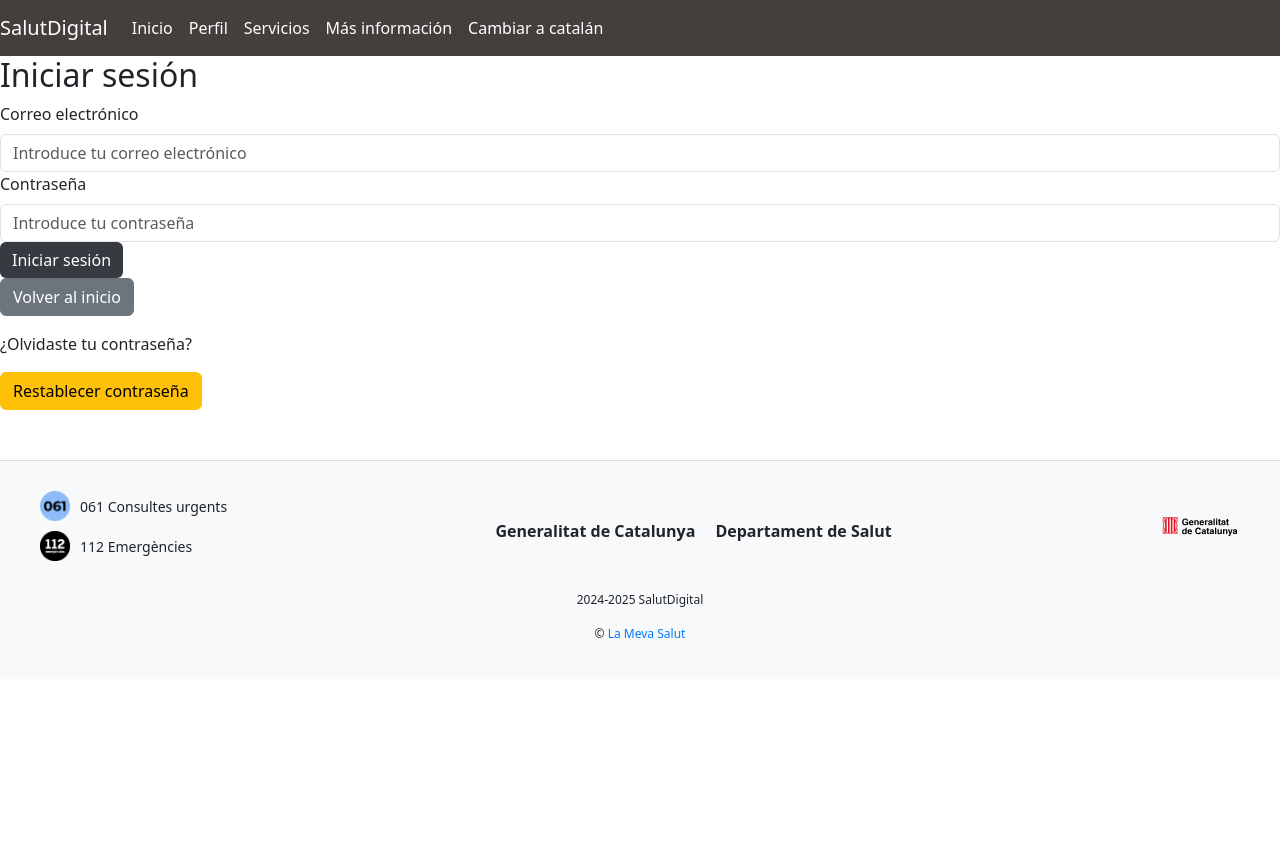
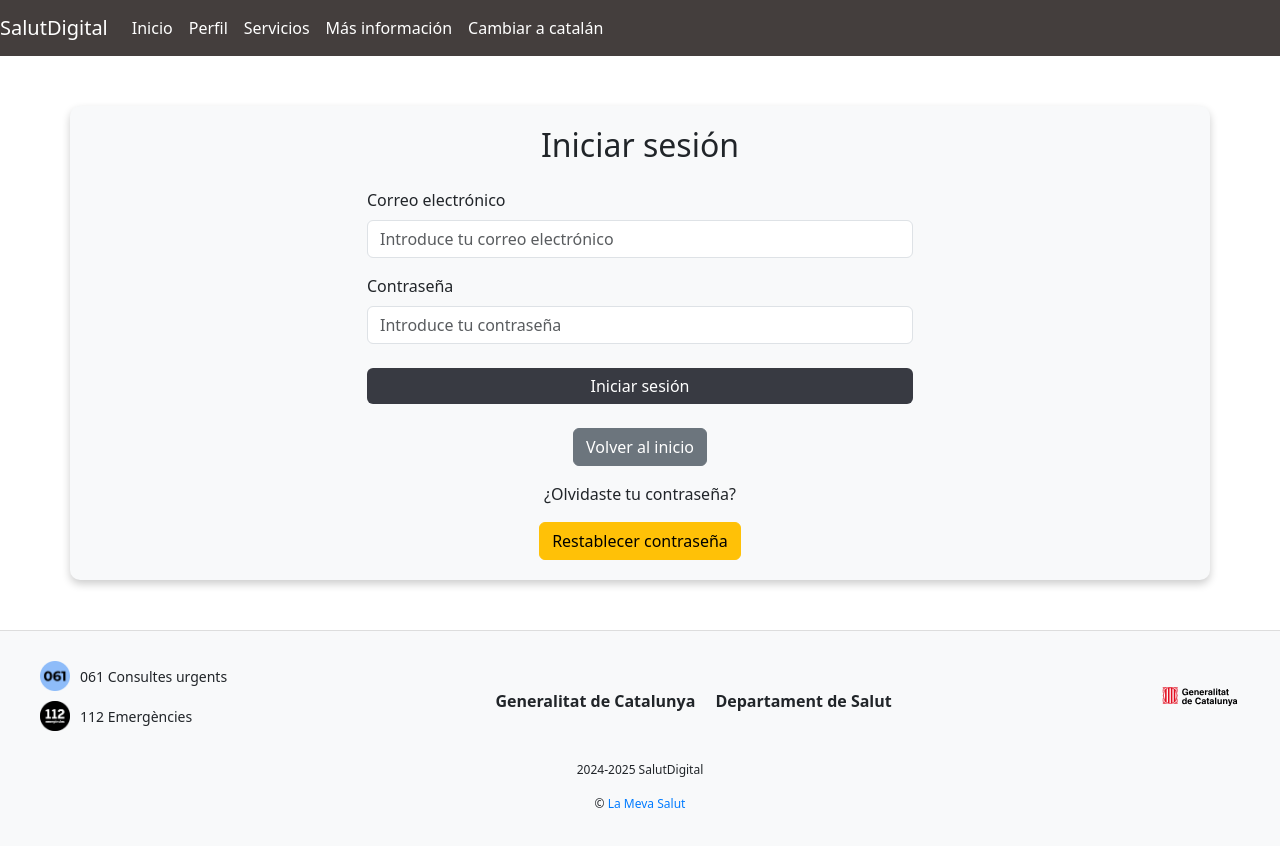
Before and after one commit to Okiuran/salut-digital, a React (Create React App) app: page /login in a window 1280 px wide. Shown: the top 846 px of the page. Before the commit the page ends 800 px from the top, so only its background shows below. Built offline with nearby package versions, Linux system fonts and the light colour scheme; no server answers.

Commit message:
css + button
Añadido css en componentes, estilo de botones y formularios ajustado, ajustes varios

```diff
--- a/package.json
+++ b/package.json
@@ -1,5 +1,5 @@
 {
-  "homepage": "https://okiuran.github.io/salut-digital",
+  "homepage": "https://okiuran.github.io",
   "name": "salut-digital",
   "version": "0.1.0",
   "private": true,
--- a/src/componentes/cita-previa/modificar-cita.tsx
+++ b/src/componentes/cita-previa/modificar-cita.tsx
@@ -1,11 +1,12 @@
 import React, { useState, useEffect } from 'react';
 import { useNavigate, useLocation } from 'react-router-dom';
-import { Form, Button, Alert } from 'react-bootstrap';
+import { Form, Button } from 'react-bootstrap';
 import { useLanguage } from '../../idioma/preferencia-idioma.tsx';
 import { db, auth } from '../../firebase-config.ts';
 import { doc, updateDoc, deleteField } from 'firebase/firestore';
 
 import Swal from 'sweetalert2';
+import '../../utils/button.css';
 
 interface Appointment {
   profesional: string;
@@ -25,7 +26,6 @@
 
   const [appointment, setAppointment] = useState<Appointment | null>(null);
   const [error, setError] = useState('');
-  const [success, setSuccess] = useState(false);
 
   const profesionales = [
     language === 'es' ? 'Médico de cabecera' : 'Metge de capçalera',
@@ -242,7 +242,7 @@
           />
         </Form.Group>
 
-        <Button variant="primary" type="submit">
+        <Button variant="primary" type="submit" className="custom-submit-button">
           {language === 'es' ? 'Modificar cita' : 'Modificar cita'}
         </Button>
         <Button
--- a/src/componentes/cita-previa/pedir-cita.tsx
+++ b/src/componentes/cita-previa/pedir-cita.tsx
@@ -1,11 +1,13 @@
 import React, { useState } from 'react';
 import { useNavigate } from 'react-router-dom';
-import { Form, Button, Alert } from 'react-bootstrap';
+import { Form, Button } from 'react-bootstrap';
 import { useLanguage } from '../../idioma/preferencia-idioma.tsx';
 import { db, auth } from '../../firebase-config.ts';
 import { addDoc, collection } from 'firebase/firestore';
 
 import Swal from 'sweetalert2';
+
+import '../../utils/button.css';
 
 const PedirCita: React.FC = () => {
   const { language } = useLanguage();
@@ -18,7 +20,6 @@
   const [fecha, setFecha] = useState('');
   const [hora, setHora] = useState('');
   const [error, setError] = useState('');
-  const [success, setSuccess] = useState(false);
 
   const [motivo, setMotivo] = useState('');
 
@@ -238,7 +239,7 @@
           />
         </Form.Group>
 
-        <Button variant="primary" type="submit">
+        <Button variant="primary" type="submit" className="custom-submit-button">
           {language === 'es' ? 'Solicitar cita' : 'Sol·licitar cita'}
         </Button>
         <Button
--- a/src/componentes/homepage/homepage.tsx
+++ b/src/componentes/homepage/homepage.tsx
@@ -10,6 +10,7 @@
 import imagen2 from '../../assets/consultar-cita.png';
 
 import './homepage.css';
+import '../../utils/button.css';
 
 import Swal from 'sweetalert2';
 
@@ -244,7 +245,7 @@
             {language === 'es' ? 'Cancelar cita' : 'Cancel·lar cita'}
           </Button>
           <Button
-  variant="primary"
+  variant="outline-dark"
   onClick={() => navigate('/modificar-cita', { state: { appointment: appointment } })}
 >
   {language === 'es' ? 'Modificar cita' : 'Modificar cita'}
--- a/src/componentes/login/login.tsx
+++ b/src/componentes/login/login.tsx
@@ -1,12 +1,13 @@
 import React, { useState } from 'react';
 import { useLanguage } from '../../idioma/preferencia-idioma.tsx';
 import { useNavigate } from 'react-router-dom';
-import { Form, Button, Modal } from 'react-bootstrap';
+import { Form, Button, Modal, Container, Row, Col } from 'react-bootstrap';
 import { auth, db } from '../../firebase-config.ts';
 import { signInWithEmailAndPassword } from 'firebase/auth';
 import { doc, getDoc } from 'firebase/firestore';
 
 import '../../utils/button.css';
+import '../../utils/auth.css';
 
 const LoginPage: React.FC = () => {
   const { translate } = useLanguage();
@@ -63,10 +64,12 @@
   };
 
   return (
-    <div>
-      <h2>{translate('login.title')}</h2>
+    <Container className="auth-container">
+      <Row className="justify-content-center">
+        <Col xs={12} md={6}>
+          <h2 className="text-center mb-4">{translate('login.title')}</h2>
           <Form onSubmit={handleLogin}>
-        <Form.Group controlId="formEmail">
+            <Form.Group controlId="formEmail" className="mb-3">
               <Form.Label>{translate('login.emailLabel')}</Form.Label>
               <Form.Control
                 type="email"
@@ -76,7 +79,7 @@
                 required
               />
             </Form.Group>
-        <Form.Group controlId="formPassword">
+            <Form.Group controlId="formPassword" className="mb-4">
               <Form.Label>{translate('login.passwordLabel')}</Form.Label>
               <Form.Control
                 type="password"
@@ -86,13 +89,27 @@
                 required
               />
             </Form.Group>
-        <Button variant="primary" type="submit" className="custom-submit-button">
+            <Button variant="primary" type="submit" className="w-100 custom-submit-button">
               {translate('login.loginButton')}
             </Button>
           </Form>
 
-      {/* Modal para mostrar mensajes */}
-      <Modal show={showModal} onHide={() => setShowModal(false)}>
+          <div className="text-center mt-4">
+            <Button variant="secondary" onClick={() => navigate('/')}>
+              {translate('login.goBackButton')}
+            </Button>
+          </div>
+
+          <div className="text-center mt-3">
+        <p>{translate('login.forgotPassword')}</p>
+        <Button variant="warning" onClick={() => navigate('/reset-password')}>
+          {translate('login.resetPasswordButton')}
+        </Button>
+      </div>
+        </Col>
+      </Row>
+
+      <Modal show={showModal} onHide={() => setShowModal(false)} centered>
         <Modal.Header closeButton>
           <Modal.Title>{modalTitle}</Modal.Title>
         </Modal.Header>
@@ -103,18 +120,7 @@
           </Button>
         </Modal.Footer>
       </Modal>
-
-      <Button variant="secondary" onClick={() => navigate('/')}>
-        {translate('login.goBackButton')}
-      </Button>
-
-      <div className="mt-3">
-        <p>{translate('login.forgotPassword')}</p>
-        <Button variant="warning" onClick={() => navigate('/reset-password')}>
-          {translate('login.resetPasswordButton')}
-        </Button>
-      </div>
-    </div>
+    </Container>
   );
 };
 
--- a/src/componentes/servicios/servicios.tsx
+++ b/src/componentes/servicios/servicios.tsx
@@ -10,6 +10,8 @@
 import imagen3 from '../../assets/historial-medico.png'
 import imagen4 from '../../assets/salud-mental.jpg'
 import './servicios.css'
+
+import '../../utils/button.css';
 
 const Servicios: React.FC = () => {
   const { language } = useLanguage();
@@ -92,7 +94,7 @@
       {!isLoggedIn && (
         <Row className="mt-4">
           <Col className="d-flex justify-content-center">
-            <Button variant="primary" className="mx-2" onClick={() => navigate('/register')}>
+            <Button variant="primary" className="custom-submit-button" onClick={() => navigate('/register')}>
               {language === 'es' ? 'Registrarse' : 'Registrar-se'}
             </Button>
             <Button variant="secondary" className="mx-2" onClick={() => navigate('/login')}>
--- /dev/null
+++ b/src/utils/auth.css
@@ -0,0 +1,28 @@
+.auth-container {
+    margin-top: 50px;
+    padding: 20px;
+    background-color: #f8f9fa;
+    border-radius: 10px;
+    box-shadow: 0 4px 8px rgba(0, 0, 0, 0.2);
+  }
+
+  .auth-form {
+    background: #ffffff;
+    padding: 20px;
+    border-radius: 10px;
+    box-shadow: 0 4px 6px rgba(0, 0, 0, 0.1);
+  }
+
+  .auth-form h2 {
+    margin-bottom: 20px;
+    color: #333;
+  }
+
+  button.custom-submit-button {
+    background-color: #007bff;
+    color: white;
+  }
+
+  button.custom-submit-button:hover {
+    background-color: #0056b3;
+  }
--- a/src/utils/traduccion.ts
+++ b/src/utils/traduccion.ts
@@ -102,7 +102,7 @@
         passwordPlaceholder: 'Introdueix la teva contrasenya',
         loginButton: 'Iniciar sessió',
         modalTitleSuccess: 'Inici de sessió amb èxit',
-        modalMessageSuccess: 'Benvingut, ',
+        modalMessageSuccess: 'Benvingut/da, ',
         modalTitleError: 'Error amb l\'inici de sessió',
         modalMessageError: 'Error en iniciar sessió. Si us plau, verifica les teves credencials i que el compte estigui ja creat.',
         closeModalButton: 'Tancar',
```
Also changed, not shown: src/componentes/registro/registro.tsx (+16 -13 lines), src/componentes/reset-password/reset-password.tsx (+25 -14 lines). Lines whose indentation alone changed are shown as unchanged.
